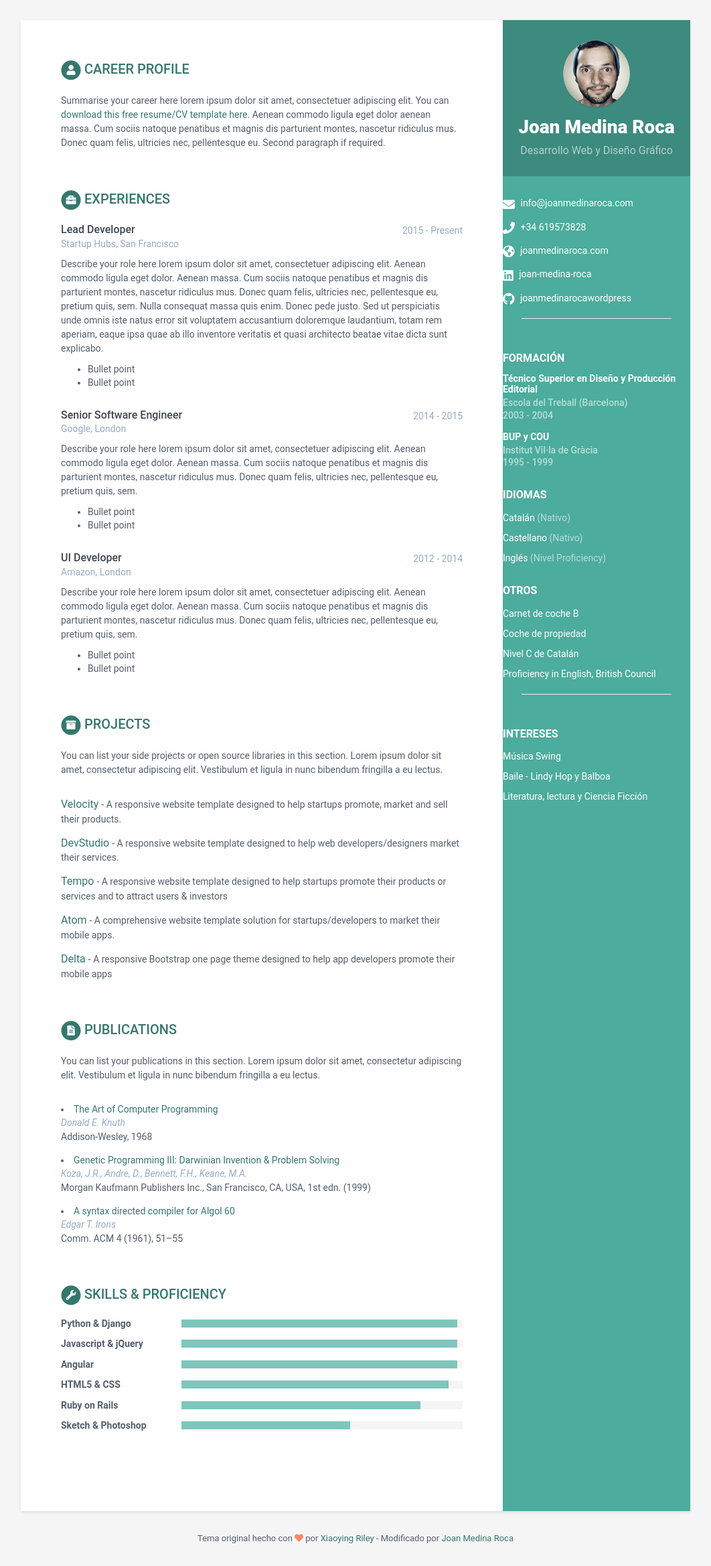
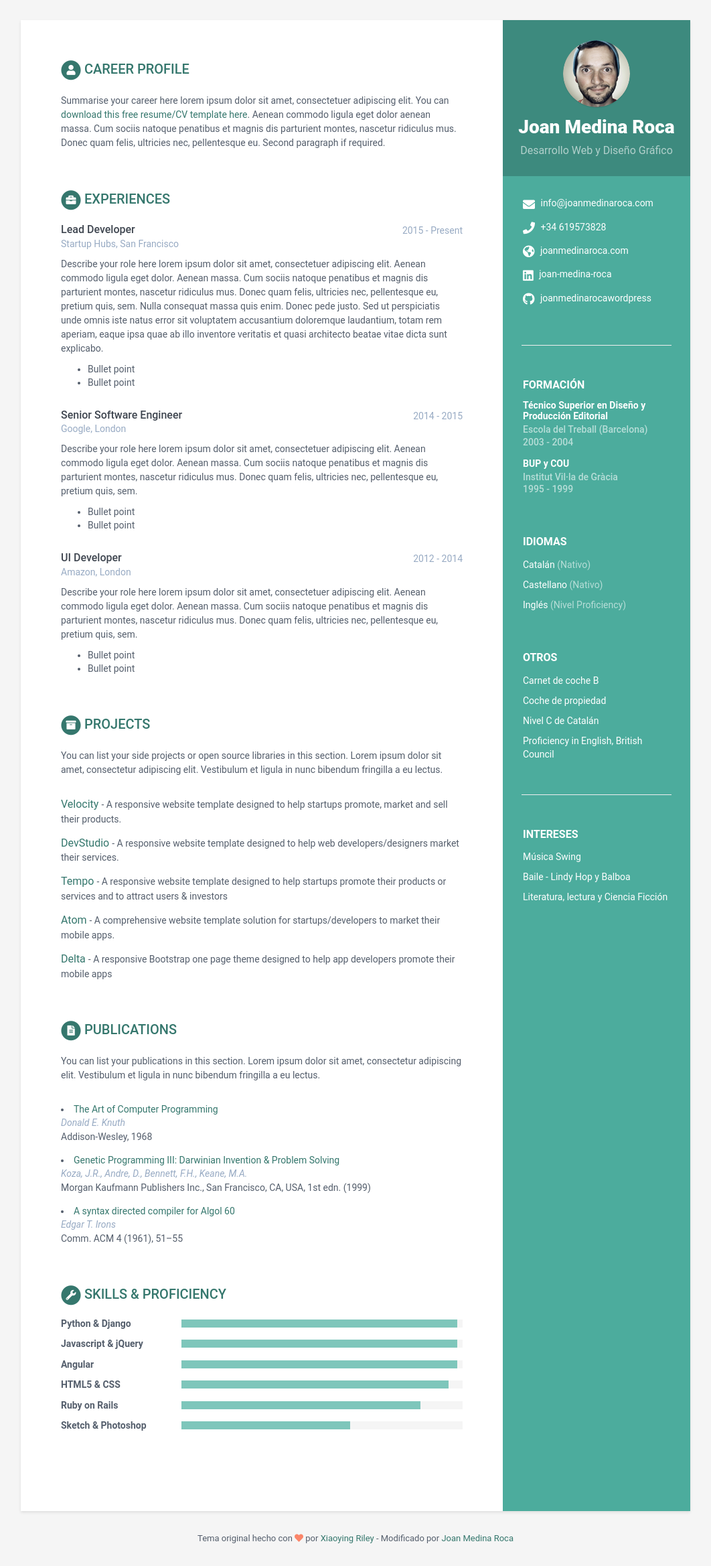
Before and after one commit to joan-medina-roca/cv.joanmedinaroca.com, a Jekyll site: the page built from index.html, in a window 1280 px wide. Shown: the whole page at 67% size, without its empty margins (109-1171 px from the left). Built offline with Jekyll 4.4.1, drawn with Linux system fonts in a browser that asks for light colours.

Commit message:
Revert "container contact 0px except 30px top"
This reverts commit 1254afd63e65a8beaffdf0ee655738d2c009d91f.

```diff
--- a/_sass/_base.scss
+++ b/_sass/_base.scss
@@ -103,7 +103,7 @@ p {
     }
   }
   .container-block {
-    padding: 30px 0px 0px 0px;
+    padding: 30px;
   }
   .container-block-title {
     text-transform: uppercase;
```
